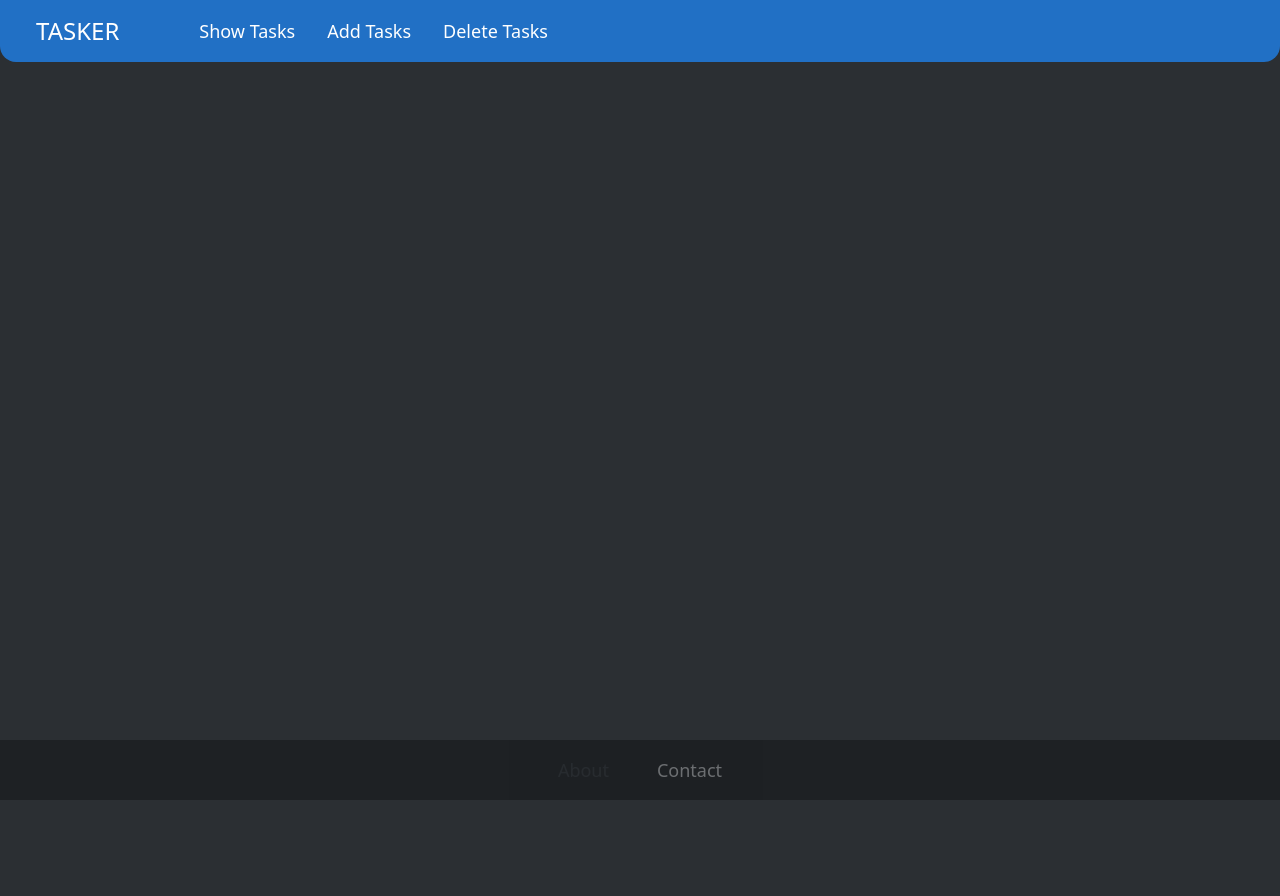
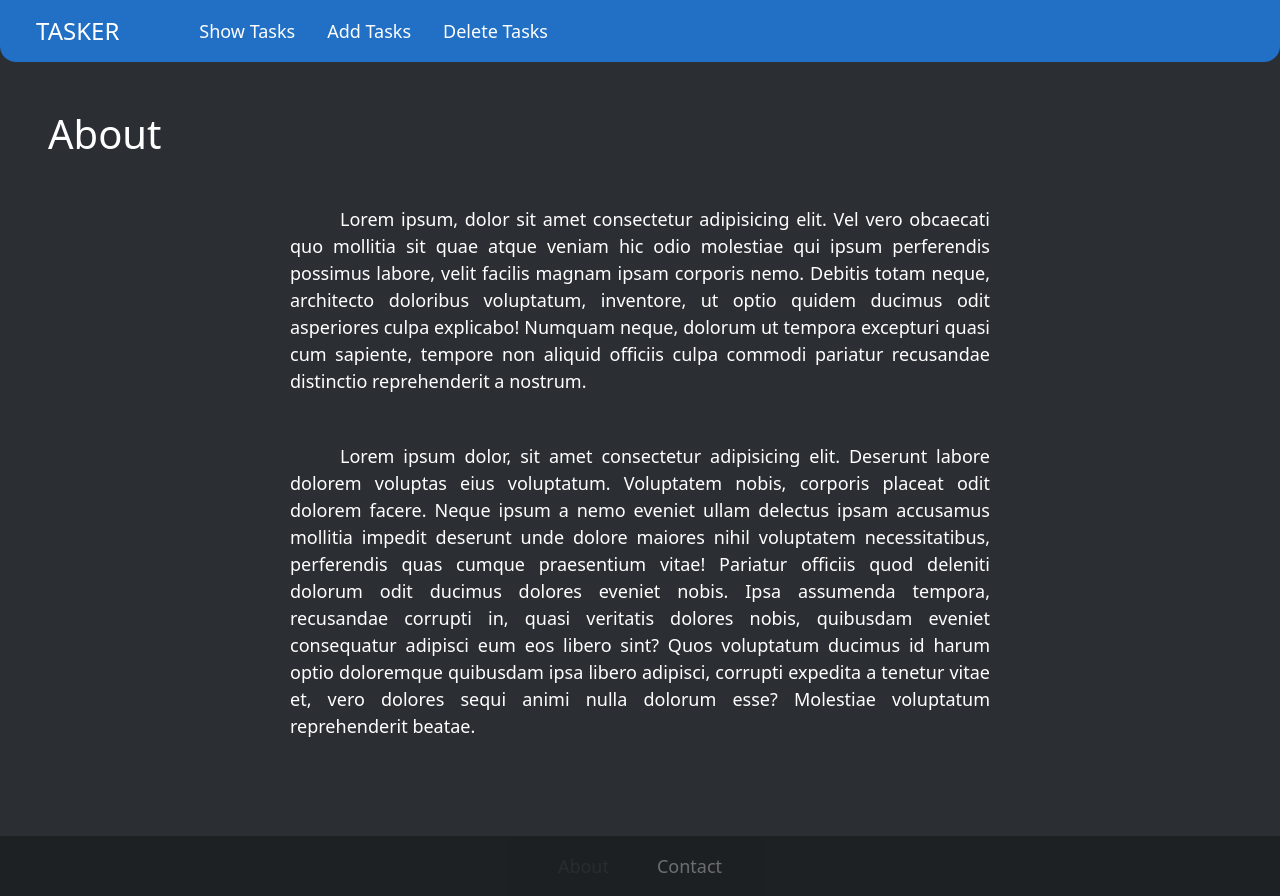
Before and after one commit to ionutprodea/tasker, a React (Vite) app: page / in a window 1280 px wide. Both pictures are taken after a click on the link "About". Before the commit the page ends 800 px from the top, so only its background shows below. Built offline with nearby package versions, Linux system fonts and the light colour scheme; the HTML template or start-up script is replaced by a standard one.

Commit message:
Added and styled About component

```diff
--- a/src/App.tsx
+++ b/src/App.tsx
@@ -5,6 +5,7 @@ import ShowTasks from "./components/ShowTasks";
 import NavBar from "./components/NavBar";
 import Home from "./components/Home";
 import Footer from "./components/Footer";
+import About from "./components/About";
 
 function App() {
   // Retrieve the state from localStorage or use the default state
@@ -35,6 +36,7 @@ function App() {
           {selectedMenu.task && <ShowTasks />}
           {selectedMenu.add && <AddTask />}
           {selectedMenu.delete && <DeleteTask />}
+          {selectedMenu.about && <About />}
         </div>
         <Footer onSelectedMenu={setSelectedMenu} />
       </div>
--- /dev/null
+++ b/src/components/About.tsx
@@ -0,0 +1,37 @@
+const About = () => {
+  return (
+    <div>
+      <h1 className="m-5">About</h1>
+      <div className="m-5 centered-container">
+        <section className="text-container">
+          <p className="text mb-5">
+            Lorem ipsum, dolor sit amet consectetur adipisicing elit. Vel vero
+            obcaecati quo mollitia sit quae atque veniam hic odio molestiae qui
+            ipsum perferendis possimus labore, velit facilis magnam ipsam
+            corporis nemo. Debitis totam neque, architecto doloribus voluptatum,
+            inventore, ut optio quidem ducimus odit asperiores culpa explicabo!
+            Numquam neque, dolorum ut tempora excepturi quasi cum sapiente,
+            tempore non aliquid officiis culpa commodi pariatur recusandae
+            distinctio reprehenderit a nostrum.
+          </p>
+          <p className="text mb-5">
+            Lorem ipsum dolor, sit amet consectetur adipisicing elit. Deserunt
+            labore dolorem voluptas eius voluptatum. Voluptatem nobis, corporis
+            placeat odit dolorem facere. Neque ipsum a nemo eveniet ullam
+            delectus ipsam accusamus mollitia impedit deserunt unde dolore
+            maiores nihil voluptatem necessitatibus, perferendis quas cumque
+            praesentium vitae! Pariatur officiis quod deleniti dolorum odit
+            ducimus dolores eveniet nobis. Ipsa assumenda tempora, recusandae
+            corrupti in, quasi veritatis dolores nobis, quibusdam eveniet
+            consequatur adipisci eum eos libero sint? Quos voluptatum ducimus id
+            harum optio doloremque quibusdam ipsa libero adipisci, corrupti
+            expedita a tenetur vitae et, vero dolores sequi animi nulla dolorum
+            esse? Molestiae voluptatum reprehenderit beatae.
+          </p>
+        </section>
+      </div>
+    </div>
+  );
+};
+
+export default About;
--- a/src/index.css
+++ b/src/index.css
@@ -16,6 +16,16 @@ body {
 
 h1, h2 {
     color: var(--secondary_color);
+}
+
+.text {
+    color: var(--secondary_color);
+    text-indent: 50px;
+    text-align: justify;
+}
+
+.text-container {
+    width: 700px;
 }
 
 .centered-container {
```
